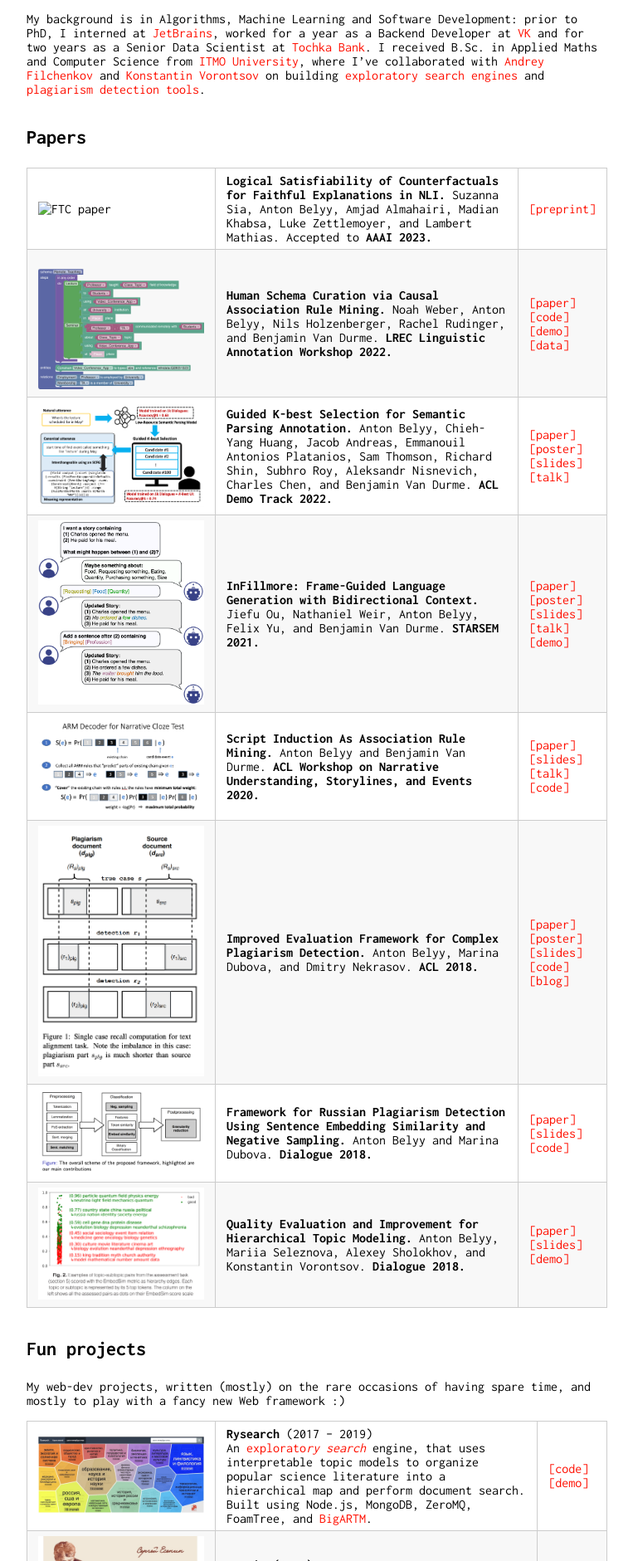
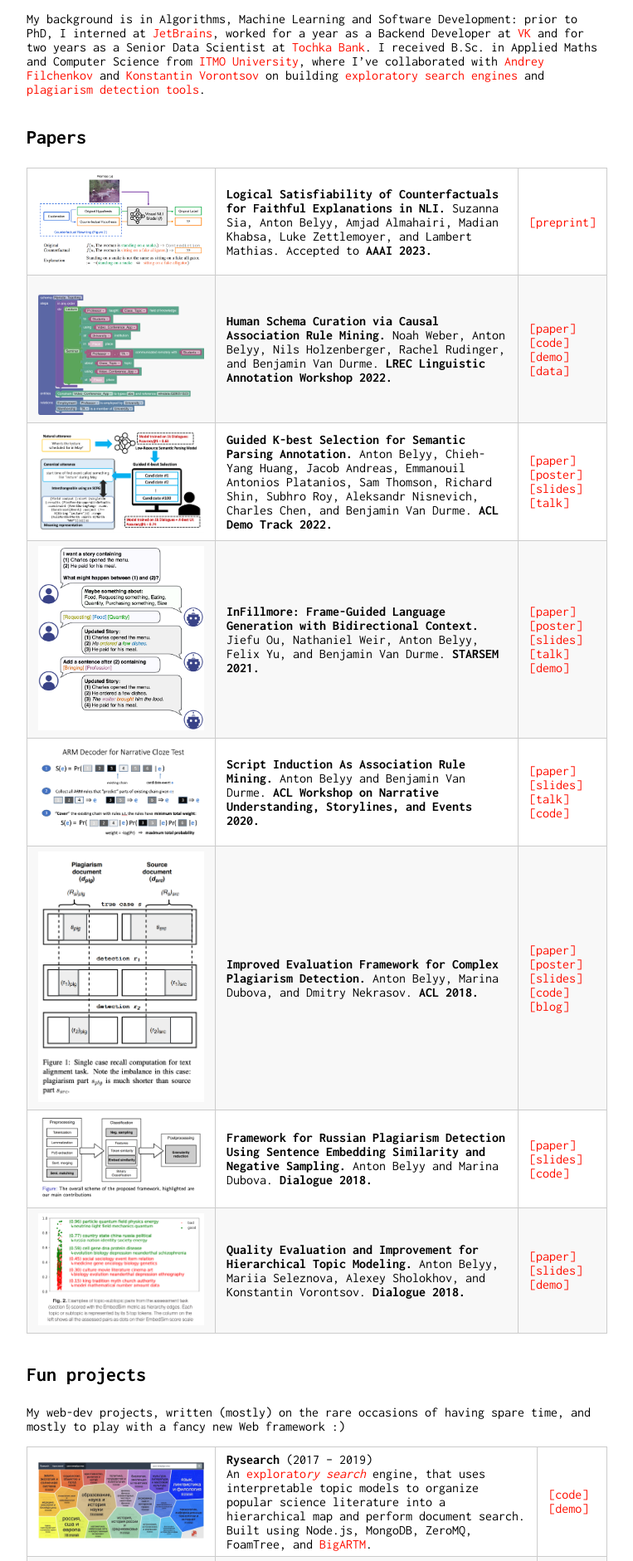
Before and after one commit to AVBelyy/AVBelyy.github.io, a Jekyll site: the page built from index.md, in a window 1280 px wide. Shown: the part 484-2365 px from the top of the page at 83% size, without its empty margins (258-1021 px from the left). Built offline with Jekyll 4.4.1, drawn with Linux system fonts in a browser that asks for light colours.

Commit message:
Update index.md

```diff
--- a/index.md
+++ b/index.md
@@ -14,7 +14,7 @@ I received B.Sc. in Applied Maths and Computer Science from [ITMO University](ht
 
 ## Papers
 
-<img src="img/projects/ftc.png" alt="FTC paper" style="width: 200px"/> | **Logical Satisfiability of Counterfactuals for Faithful Explanations in NLI.** Suzanna Sia, Anton Belyy, Amjad Almahairi, Madian Khabsa, Luke Zettlemoyer, and Lambert Mathias. Accepted to **AAAI 2023.** | [[preprint]](https://arxiv.org/pdf/2205.12469.pdf)
+<img src="img/publications/ftc.png" alt="FTC paper" style="width: 200px"/> | **Logical Satisfiability of Counterfactuals for Faithful Explanations in NLI.** Suzanna Sia, Anton Belyy, Amjad Almahairi, Madian Khabsa, Luke Zettlemoyer, and Lambert Mathias. Accepted to **AAAI 2023.** | [[preprint]](https://arxiv.org/pdf/2205.12469.pdf)
 <img src="img/projects/schema-blocks.png" alt="Schema paper" style="width: 200px"/> | **Human Schema Curation via Causal Association Rule Mining.** Noah Weber, Anton Belyy, Nils Holzenberger, Rachel Rudinger, and Benjamin Van Durme. **LREC Linguistic Annotation Workshop 2022.** | [[paper]](http://www.lrec-conf.org/proceedings/lrec2022/workshops/LAWXVI/pdf/2022.lawxvi-1.17.pdf)<br>[[code]](http://github.com/AVBelyy/SchemaBlocks)<br>[[demo]](http://sb.retloko.org)<br>[[data]](https://nlp.jhu.edu/schemas/)
 <img src="img/publications/guidedkbest.png" alt="Guided K-best" style="width: 200px"/> | **Guided K-best Selection for Semantic Parsing Annotation.** Anton Belyy, Chieh-Yang Huang, Jacob Andreas, Emmanouil Antonios Platanios, Sam Thomson, Richard Shin, Subhro Roy, Aleksandr Nisnevich, Charles Chen, and Benjamin Van Durme. **ACL Demo Track 2022.** | [[paper]](https://aclanthology.org/2022.acl-demo.11.pdf)<br>[[poster]](https://static.retloko.org/posters/belyyetal2022guidedkbest-poster.pdf)<br>[[slides]](https://static.retloko.org/slides/belyyetal2022guidedkbest-slides.pdf)<br>[[talk]](https://youtu.be/jSEJfHotBdY)
 <img src="img/publications/infillmore.png" alt="InFillmore" style="width: 200px"/> | **InFillmore: Frame-Guided Language Generation with Bidirectional Context.** Jiefu Ou, Nathaniel Weir, Anton Belyy, Felix Yu, and Benjamin Van Durme. **STARSEM 2021.** | [[paper]](https://aclanthology.org/2021.starsem-1.12.pdf)<br>[[poster]](https://static.retloko.org/posters/ouetal2021infillmore-poster.pdf)<br>[[slides]](https://static.retloko.org/slides/ouetal2021infillmore-slides.pdf)<br>[[talk]](https://static.retloko.org/talks/ouetal2021infillmore-talk.mp4)<br>[[demo]](https://nlp.jhu.edu/demos/infillmore)
```
